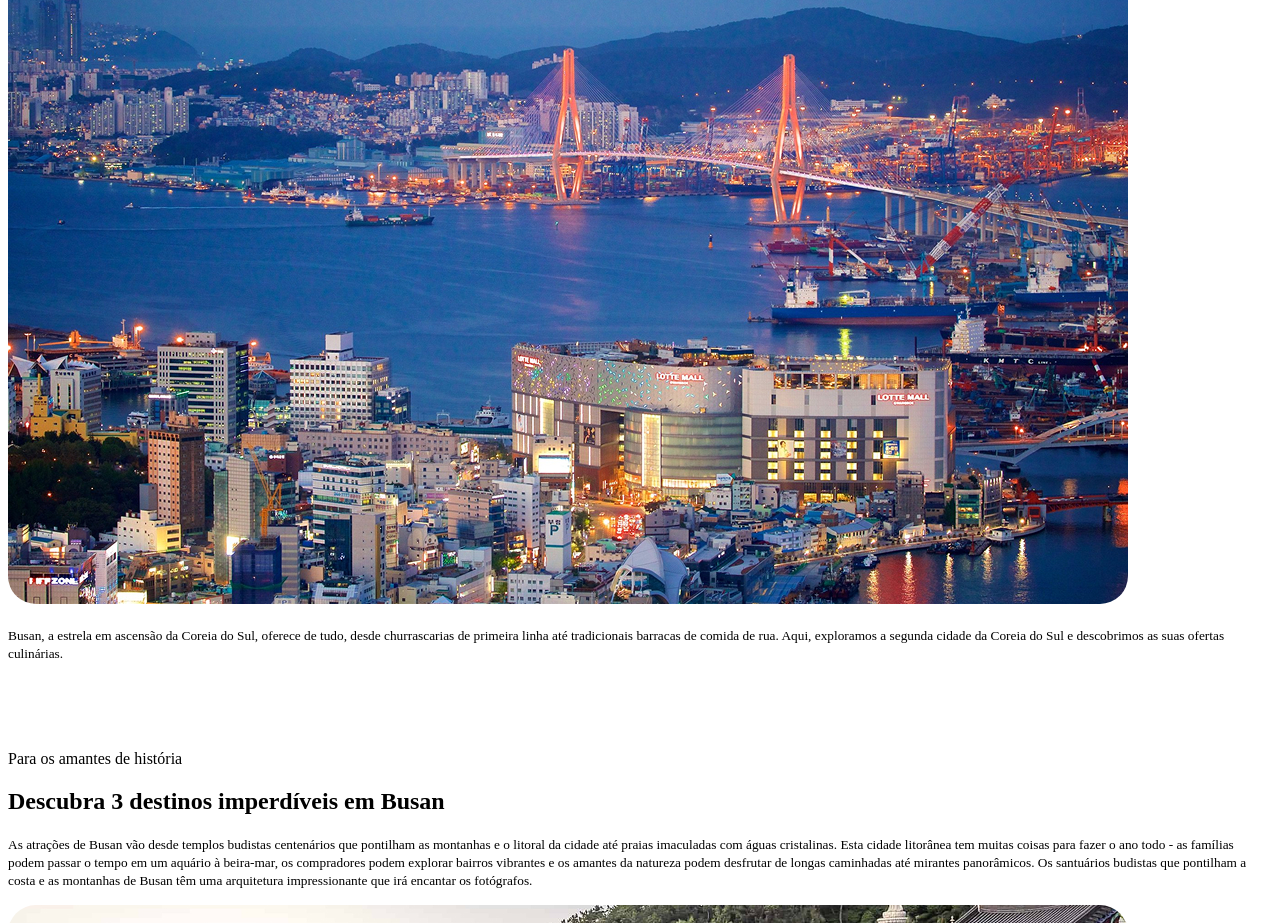
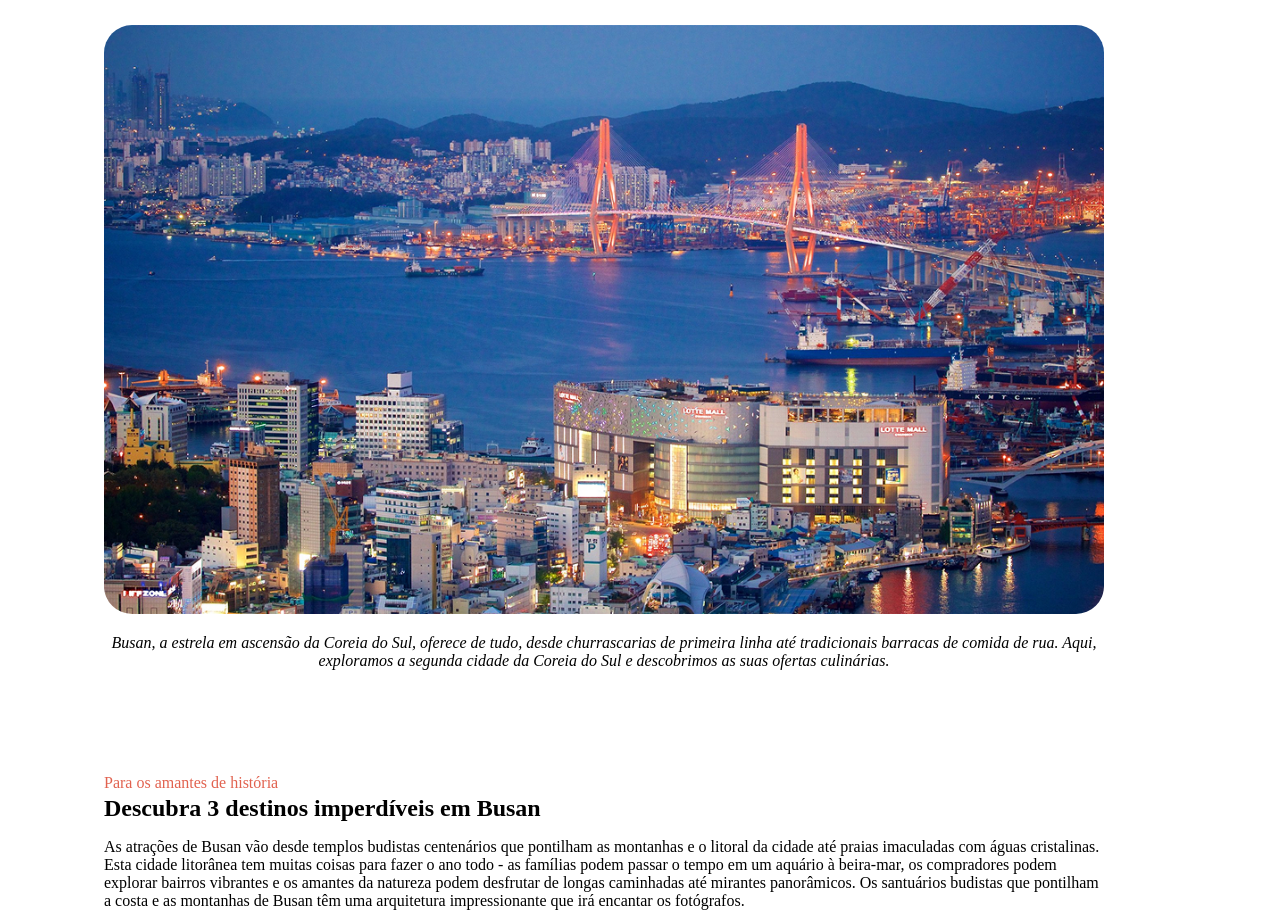
Before and after one commit to PedroMelo014/ProjetoPaginaLocalTuristico, a plain HTML site: page index.html in a window 1280 px wide. Shown: the part 170-1093 px from the top of the page. Drawn offline with Linux system fonts and the light colour scheme.

Commit message:
Evoluindo Css

```diff
--- a/index.html
+++ b/index.html
@@ -7,30 +7,29 @@
         <link rel="stylesheet" href="style.css" />
     </head>
     <body>
-        <header>
-            <p>Sua próxima viagem:</p>
+        <header></header>
+
+        <div id="page">
+            <main>
+                <p id="viagem">Sua próxima viagem:</p>
 
                 <h1>Conheça Busan</h1>
 
                 <img src="assents/Imagem1.jpg" alt="FotoPrincipalBusan" />
-            <br />
-            <br />
-            <small
-                >Busan, a estrela em ascensão da Coreia do Sul, oferece de tudo,
-                desde churrascarias de primeira linha até tradicionais barracas
-                de comida de rua. Aqui, exploramos a segunda cidade da Coreia do
-                Sul e descobrimos as suas ofertas culinárias.
-            </small>
-        </header>
 
-        <main>
+                <p id="sub">
+                    Busan, a estrela em ascensão da Coreia do Sul, oferece de
+                    tudo, desde churrascarias de primeira linha até tradicionais
+                    barracas de comida de rua. Aqui, <br />exploramos a segunda
+                    cidade da Coreia do Sul e descobrimos as suas ofertas
+                    culinárias.
+                </p>
+
                 <section id="destinos">
-                <p>Para os amantes de história</p>
-
+                    <p id="amantes">Para os amantes de história</p>
                     <h2>Descubra 3 destinos imperdíveis em Busan</h2>
 
                     <p>
-                    <small>
                         As atrações de Busan vão desde templos budistas
                         centenários que pontilham as montanhas e o litoral da
                         cidade até praias imaculadas com águas cristalinas. Esta
@@ -41,8 +40,7 @@
                         longas caminhadas até mirantes panorâmicos. Os
                         santuários budistas que pontilham a costa e as montanhas
                         de Busan têm uma arquitetura impressionante que irá
-                        encantar os fotógrafos.</small
-                    >
+                        encantar os fotógrafos.
                     </p>
                 </section>
 
@@ -52,11 +50,11 @@
                     <h3>1. Templo Haedong Yonggungsa</h3>
 
                     <p>
-                    O Templo Haedong Yonggungsa é um templo budista localizado
-                    no extremo nordeste de Busan. Construído em 1376, é um dos
-                    poucos templos na Coreia construídos à beira-mar você pode
-                    desfrutar de vistas do Mar do Leste de um lado e de belas
-                    montanhas do outro. <br />
+                        O Templo Haedong Yonggungsa é um templo budista
+                        localizado no extremo nordeste de Busan. Construído em
+                        1376, é um dos poucos templos na Coreia construídos à
+                        beira-mar você pode desfrutar de vistas do Mar do Leste
+                        de um lado e de belas montanhas do outro. <br />
                         Bom para: <br />
                     </p>
 
@@ -69,11 +67,11 @@
 
                     <h3>2. Templo Beomeo-sa</h3>
                     <p>
-                    O Templo Beomeo-sa é um dos maiores santuários da Coreia do
-                    Sul. Ele está localizado no alto da borda leste da montanha
-                    Geumjeongsa e fica distante da agitação da cidade. O
-                    Daeungjeon Hall do templo é um exemplo bem preservado da
-                    arquitetura da Dinastia Joseon.
+                        O Templo Beomeo-sa é um dos maiores santuários da Coreia
+                        do Sul. Ele está localizado no alto da borda leste da
+                        montanha Geumjeongsa e fica distante da agitação da
+                        cidade. O Daeungjeon Hall do templo é um exemplo bem
+                        preservado da arquitetura da Dinastia Joseon.
 
                         <br />
                         <br />
@@ -91,13 +89,13 @@
                     <h3>3. Parque Yongdusan</h3>
 
                     <p>
-                    O Parque Yongdusan, localizado no centro de Busan, abriga
-                    alguns dos monumentos mais importantes da cidade. Você pode
-                    ver vistas espetaculares do topo da Torre Busan, de 120
-                    metros de altura. O parque tem 2 museus confira os
-                    instrumentos musicais tradicionais no Museum of World Folk
-                    Instruments e mais de 80 veleiros coreanos no Exhibition
-                    Hall of World Model Boats.
+                        O Parque Yongdusan, localizado no centro de Busan,
+                        abriga alguns dos monumentos mais importantes da cidade.
+                        Você pode ver vistas espetaculares do topo da Torre
+                        Busan, de 120 metros de altura. O parque tem 2 museus
+                        confira os instrumentos musicais tradicionais no Museum
+                        of World Folk Instruments e mais de 80 veleiros coreanos
+                        no Exhibition Hall of World Model Boats.
                         <br />
                         <br />
                         Bom para:
@@ -110,6 +108,7 @@
                     </ul>
                 </section>
             </main>
+        </div>
 
         <footer>
             <p>
--- a/style.css
+++ b/style.css
@@ -1,8 +1,52 @@
+
+
+#page{
+box-sizing: border-box ;
+  width: 1120px;
+  padding: 24px;
+  background-color: white;
+  border-radius: 24px;
+  margin: 48px auto 28px;
+}
+
 img{
   border-radius: 28px;
+  width: 1000px;
 }
 
 
-main{
-  margin: 88px auto 137px;
+#viagem{
+  color: #E1624F;
+  margin-bottom: 20px;
+
 }
+
+h1{
+   margin-top: -8px ;
+   margin-bottom: 40px;
+}
+
+#sub{
+ font-style: italic;
+text-align: center;
+margin-bottom: 104px;
+}
+
+
+#amantes{
+   color: #E1624F;
+  margin-bottom: 20px;
+}
+
+
+h2{
+
+  margin-top: -17px ;
+   margin-bottom: 8px;
+
+}
+
+p{
+  text-align: left;
+ max-width: 1000px;
+}
```
Lines whose indentation alone changed are shown as unchanged.
